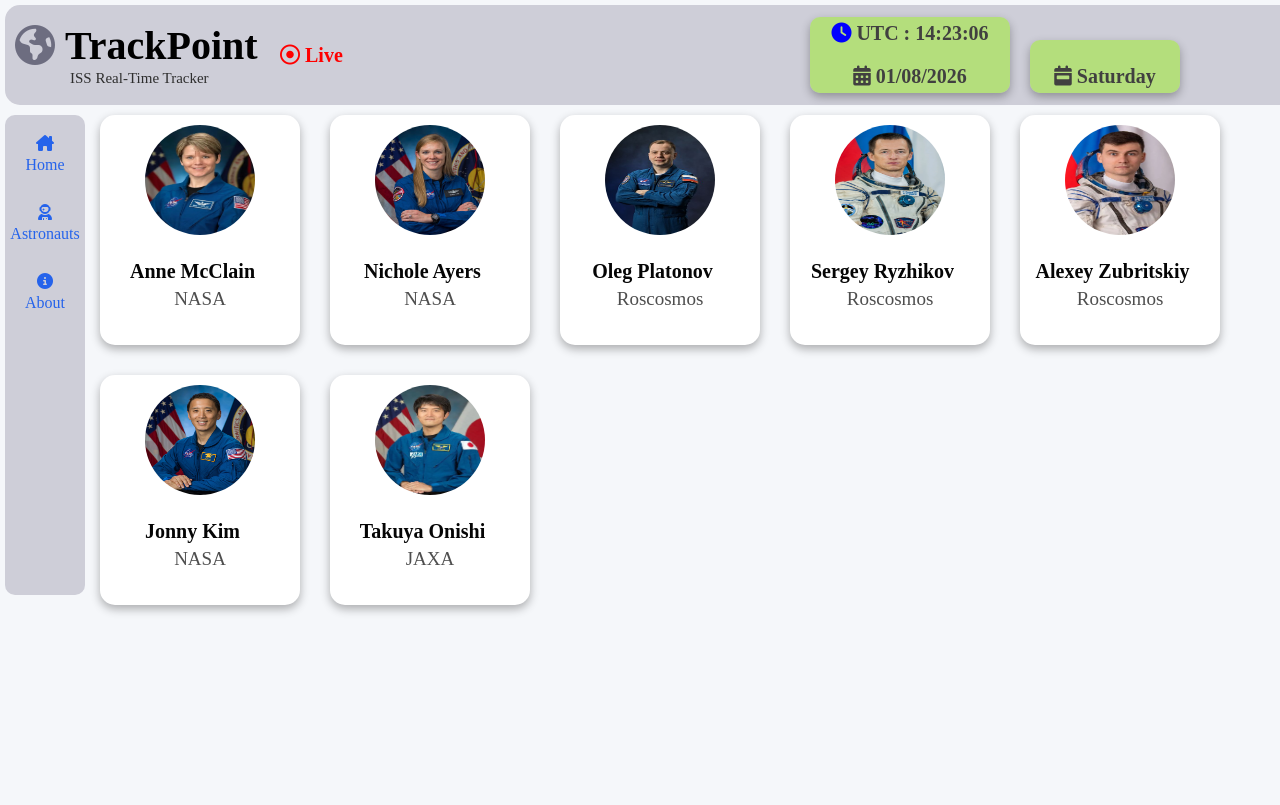
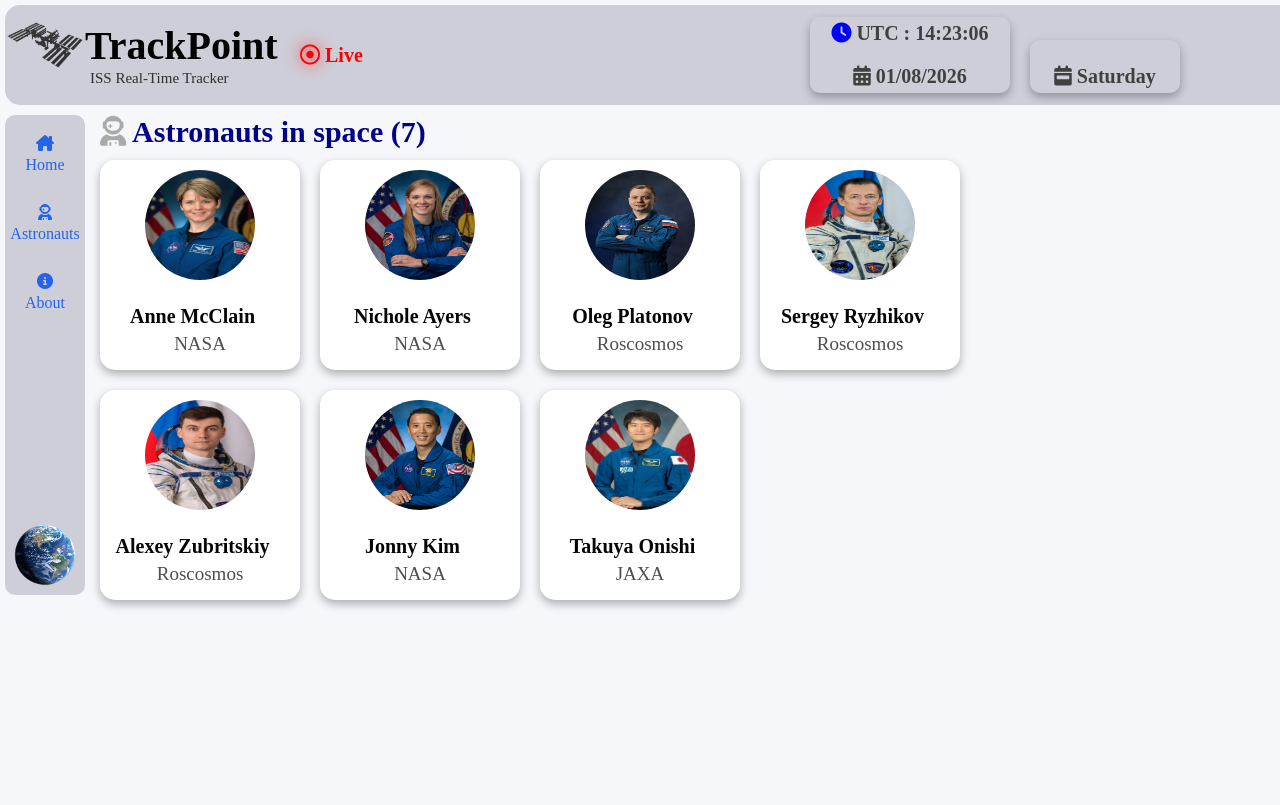
Before and after one commit to vineyvarmavv4095818/TrackPoint, a Flask app: page /astronauts in a window 1280 px wide; the page is wider, and only the part inside the window is pictured. Run offline with Flask 3, Linux system fonts and the light colour scheme; some web fonts are replaced.

Commit message:
UI improved

```diff
--- a/Static/css/style.css
+++ b/Static/css/style.css
@@ -14,11 +14,19 @@ body {
     background-attachment: fixed; */
 }
 
+.corner-image {
+    position: absolute;
+    top: 5px;
+    left: 5px;
+    width: 80px;
+    height: 80px;
+    object-fit: contain;
+}
 
 .logo {
     font-size: 40px;
     font-weight: 700;
-    margin-left: 10px;
+    margin-left: 80px;
     margin-bottom: 20px;
     color: black;
     /* background: linear-gradient(135deg, #6FD1D7, #3B7597);
@@ -31,7 +39,7 @@ body {
     font-size: 15px;
     color: rgb(46, 46, 46);
     position: absolute;
-    left: 70px;
+    left: 90px;
     top: 60px;
     margin: 10px 0px;
 }
@@ -51,6 +59,16 @@ body {
     border-radius: 10px;
     background-color: rgb(206, 206, 216);
 
+}
+
+.earth-png {
+    position: absolute;
+    bottom: 0px;
+    left: 0px;
+    right: 20px;
+    width: 80px;
+    height: auto;
+    object-fit: contain;
 }
 
 .nav-butt a {
@@ -193,7 +211,7 @@ body {
 
 .live {
     position: absolute;
-    left: 280px;
+    left: 300px;
     color: red;
     padding: 5px 0px;
     height: auto;
@@ -217,7 +235,7 @@ body {
     flex-direction: column;
     gap: 20px;
     border-radius: 10px;
-    background-color: #ade460c2;
+    /* background-color: #ade460c2; */
     font-size: 20px;
     font-family:serif;
     font-weight: 700;
@@ -233,7 +251,7 @@ body {
     flex-direction: column;
     gap: 20px;
     border-radius: 10px;
-    background-color: #ade460c2;
+    /* background-color: #ade460c2; */
     font-size: 20px;
     font-family:serif;
     font-weight: 700;
@@ -261,42 +279,40 @@ body {
     box-shadow: 0 4px 10px rgba(0, 0, 0, 0.3);
 }
 
-.leaflet-marker-icon{
 
-    filter: drop-shadow(0 0 10px black);
-    color: #EF4444;
-
-}
-
-/* h2 {
+.page-title{
     position: absolute;
     left: 100px;
     margin-top: 10px;
     font-size: 30px;
-} */
+    color:darkblue;
+}
 
 .astronaut-section{
     display: grid;
-    grid-template-columns: repeat(5, 200px);
-    gap: 30px;
+    grid-template-columns: repeat(4, 200px);
+    gap: 20px;
 
     /* margin-top: 40px; */
     position: absolute;
-    top: 115px;
+    top: 160px;
     left: 100px;
 }
 .astronaut-card{
     box-shadow: 0 4px 10px rgba(0, 0, 0, 0.3);
     width: 200px;
-    height: 230px;
+    height: 210px;
     border-radius: 15px;
     background-color: #FFFFFF;
     /* background-image: url("../images/ISS.jpg"); */
     background-size: cover;
     text-align: center;
     font-size: 19px;
+    transition: 0.3s;
 }
-
+.astronaut-card:hover {
+    transform: scale(1.02);
+}
 .astronaut-card img{
     height:110px;
     width:110px;
@@ -333,7 +349,7 @@ body {
 h1{
     position: absolute;
     left: 100px;
-    color:#2e2e2e;
+    color:darkblue;
 
 }
 
--- a/Templates/about.html
+++ b/Templates/about.html
@@ -3,7 +3,7 @@
 {% block content %}
 
 
-<h1><i class="fa-solid fa-circle-info"></i>
+<h1><i class="fa-solid fa-circle-info" style="color:darkgray;"></i>
         About TrackPoint
     </h1>
 
@@ -19,7 +19,7 @@
     <div class="about-card">
 
         <h2>
-            <i class="fa-solid fa-star"></i>
+            <i class="fa-solid fa-star" style="color: rgb(255, 208, 0);"></i>
             Features</h2>
 
         <ul>
@@ -52,7 +52,7 @@
 
     <div class="about-card">
 
-        <h2><i class="fa-solid fa-globe"></i> APIs Used</h2>
+        <h2><i class="fa-solid fa-globe" style="color: blue;"></i> APIs Used</h2>
 
         <ul>
             <li>Where The ISS At API</li>
--- a/Templates/astronauts.html
+++ b/Templates/astronauts.html
@@ -2,10 +2,10 @@
 
 {% block content %}
 
-<!-- <h2 class="page-title">
-    <i class="fa-solid fa-user-astronaut"></i>
-    Astronauts at ISS ({{ astronauts|length }})
-</h2> -->
+<h2 class="page-title">
+    <i class="fa-solid fa-user-astronaut" style="color: darkgrey;"></i>
+    Astronauts in space ({{ astronauts|length }})
+</h2>
 
 <div class="astronaut-section">
 
--- a/Templates/base.html
+++ b/Templates/base.html
@@ -29,9 +29,11 @@
 
 <div class="navbar">
 
-    <i class="fa-solid fa-earth-americas"
-    style="color:rgb(109,109,128);font-size:40px;margin-bottom:20px;margin-left:10px;"></i>
+    <!-- <i class="fa-solid fa-earth-americas"
+    style="color:rgb(101, 101, 190);font-size:40px;margin-bottom:20px;margin-left:10px;"></i> -->
 
+    <img src="{{ url_for('static', filename='images/iss-marker.png') }}"
+        class="corner-image">
     <div class="logo">
         TrackPoint
     </div>
@@ -42,7 +44,7 @@
 
     <div class="live">
         <p>
-            <i class="fa-regular fa-circle-dot" style="color:red;"></i>
+            <i class="fa-regular fa-circle-dot" style="color:red; filter: drop-shadow(0 0 8px #ff0000);"></i>
             Live
         </p>
     </div>
@@ -81,6 +83,9 @@
         About
     </a>
 
+    <img src="{{ url_for('static', filename='images/earth.png') }}"
+        class="earth-png">
+
 </div>
 
 <!-- Yahan har page ka content aayega -->
```
Also changed, not shown: Static/JS/script.js (+10 -3 lines), Templates/home.html (+8 -6 lines), Static/Images/earth.png (added), Static/Images/iss-marker.png (added).
